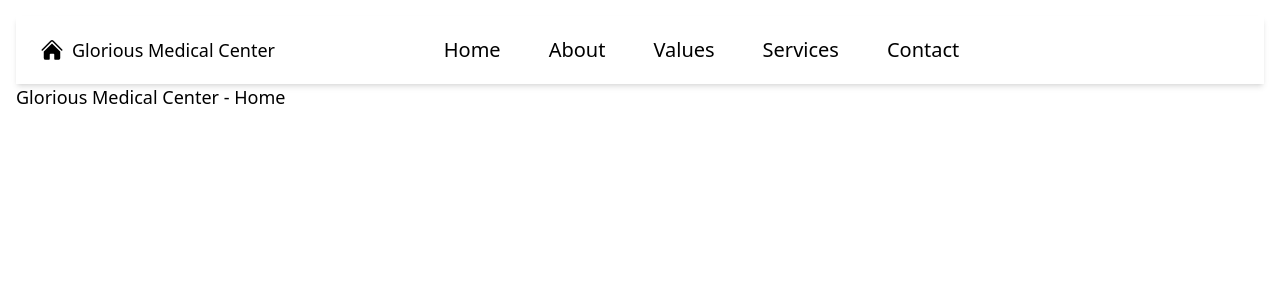
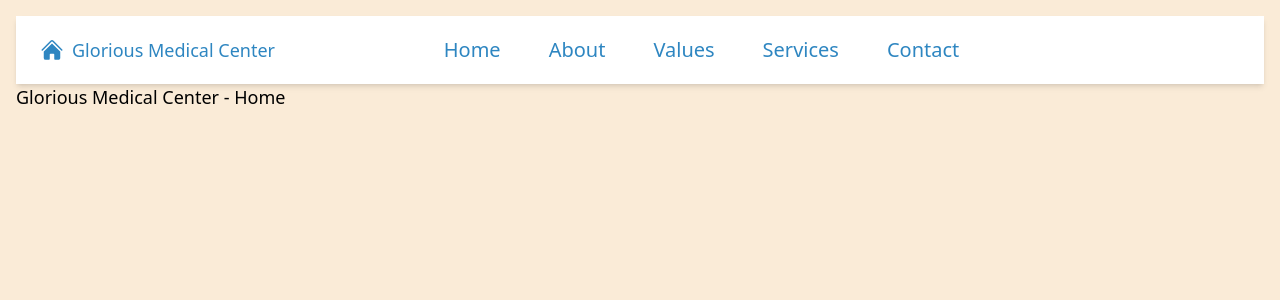
Before and after one commit to aztec-dev/gmc_wesbite, a Next.js app: page / in a window 1280 px wide. Shown: the top 300 px of the page. Built offline with nearby package versions, Linux system fonts and the light colour scheme.

Commit message:
feat: added theme colours

```diff
--- a/src/app/globals.css
+++ b/src/app/globals.css
@@ -1,9 +1,18 @@
 @import "tailwindcss";
+:root {
+    --color-primary: #2E86C1;         /* Soft Blue */
+    --color-accent: #AED6F1;          /* Sky Blue */
+    --color-highlight: #F5A623;       /* Orange (CTA) */
+    --color-text-dark: #2C3E50;       /* Dark Gray */
+    --color-success: #58D68D;         /* Light Green */
+    --color-bg-light: #FDFEFE;        /* Very Light Background */
+}
 
 /* Mobile first approach */
 body {
     font-size: 16px;
     padding: 1rem;
+    background-color: antiquewhite;
 }
 
 @media (min-width: 720px) {
```
